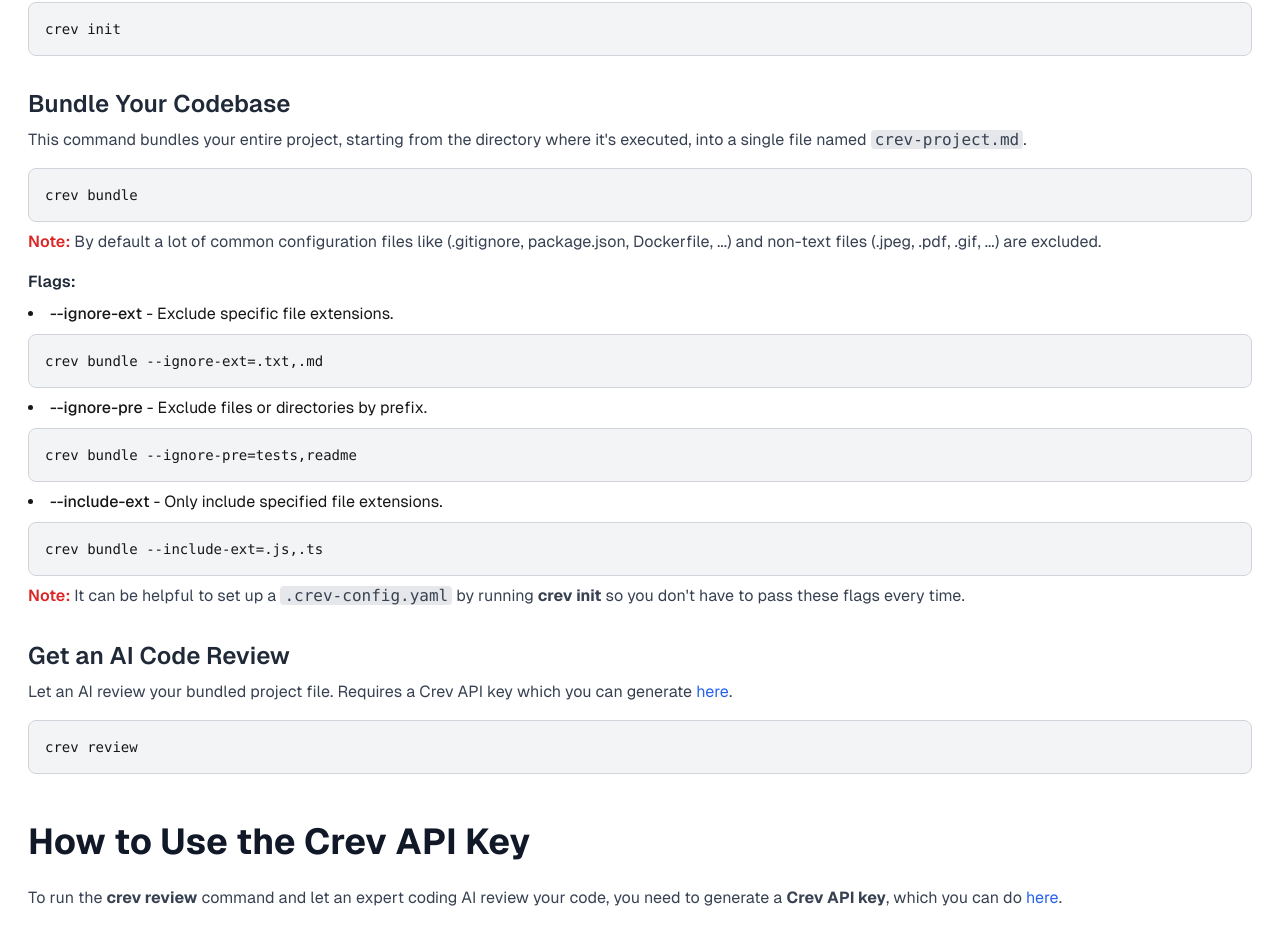
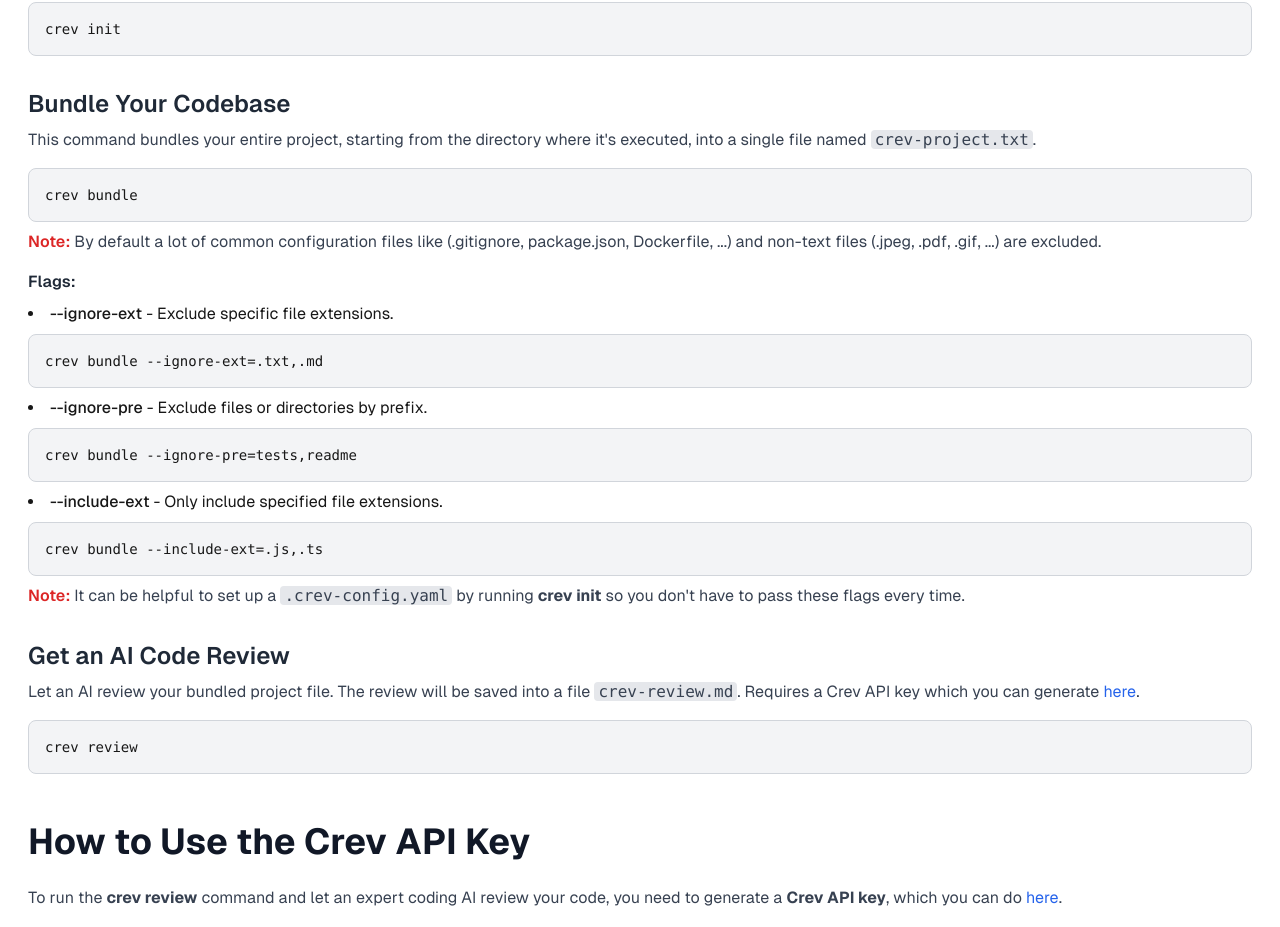
Before and after one commit to vossenwout/crev-website, a Next.js app: page /docs in a window 1280 px wide. Shown: the part 1232-2159 px from the top of the page. Built offline with nearby package versions, Linux system fonts and the light colour scheme; no server answers.

Commit message:
Update docs

```diff
--- a/src/app/docs/page.tsx
+++ b/src/app/docs/page.tsx
@@ -167,7 +167,7 @@ export default function Docs() {
             <p className="text-gray-700 mb-4">
               This command bundles your entire project, starting from the directory where it&apos;s
               executed, into a single file named{" "}
-              <code className="bg-gray-200 px-1 rounded">crev-project.md</code>.
+              <code className="bg-gray-200 px-1 rounded">crev-project.txt</code>.
             </p>
 
             <pre className="bg-gray-100 border border-gray-300 p-4 rounded-lg text-sm overflow-x-auto">
@@ -217,8 +217,9 @@ export default function Docs() {
           <div className="mb-8">
             <h2 className="text-2xl font-semibold text-gray-800 mb-2">Get an AI Code Review</h2>
             <p className="text-gray-700 mb-4">
-              Let an AI review your bundled project file. Requires a Crev API key which you can
-              generate{" "}
+              Let an AI review your bundled project file. The review will be saved into a file{" "}
+              <code className="bg-gray-200 px-1 rounded">crev-review.md</code>. Requires a Crev API
+              key which you can generate{" "}
               <button
                 className="text-blue-600 hover:underline"
                 onClick={() => router.push("/api-key")}
--- a/src/components/login/EmailAuthForm.tsx
+++ b/src/components/login/EmailAuthForm.tsx
@@ -33,7 +33,7 @@ export default function EmailAuthForm() {
       } else if (currentStep === "forgotPassword") {
         await sendPasswordResetEmail(auth, email);
         setSuccessMessage(
-          "A password reset email has been sent to your email address. Please checks spam folder."
+          "A password reset email has been sent to your email address. Please also check spam folder."
         );
         setCurrentStep("signIn");
       }
```
